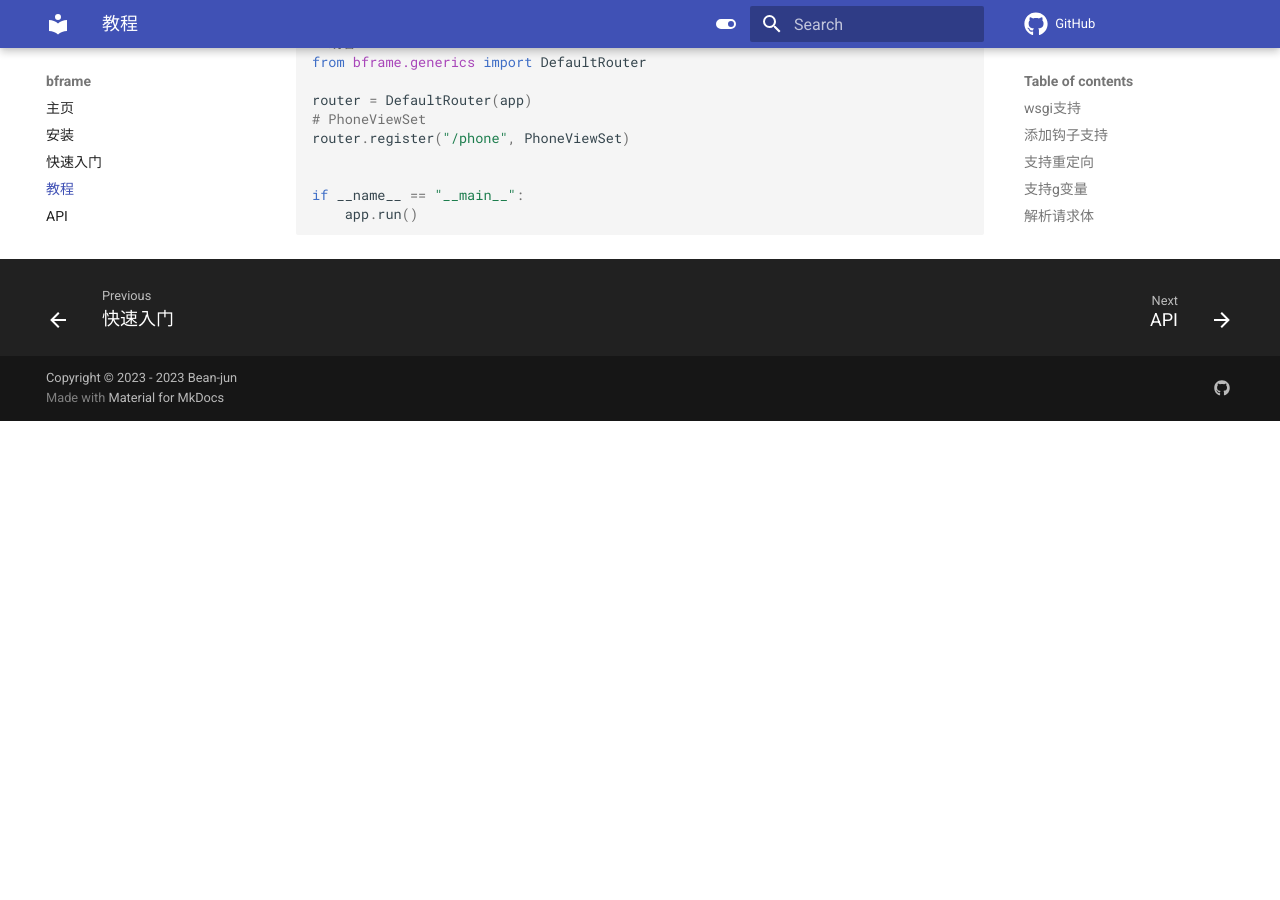
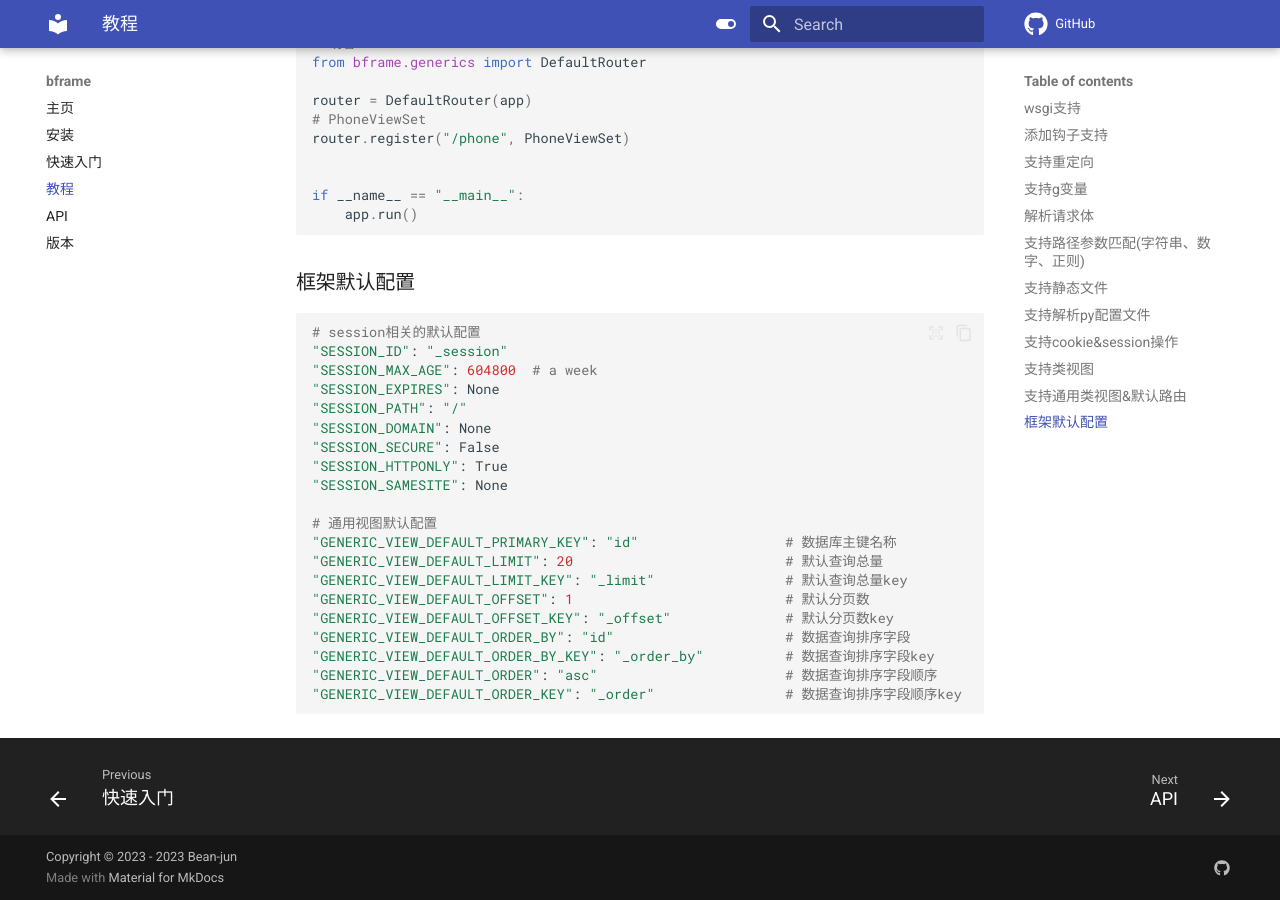
Before and after one commit to PyWebBuilders/bframe, an MkDocs documentation site: the page built from docs/tutorial.md, in a window 1280 px wide and 900 px high, scrolled down 4211 px. Built offline with MkDocs 1.6.1 and Material for MkDocs 9.7.7, drawn with Linux system fonts in a browser that asks for light colours; comment, search, counter and statistics services are not loaded; before the commit the page ends 4632 px from its top, so only the background shows below that.

Commit message:
[docs] update project doc

````diff
--- a/docs/api.md
+++ b/docs/api.md
@@ -1 +1,23 @@
-# Reference
+### 结构树
+
+```shell
+.
+├── __init__.py
+├── _except.py              # 异常
+├── config.py               # 框架配置
+├── ctx.py                  # 框架上下文
+├── frame.py                # frame框架
+├── generics.py             # 通用类视图
+├── local.py                # 框架本地线程对象
+├── logger.py               # 框架通用日志文件库
+├── route.py                # 框架路由
+├── scaffold.py             # frame框架骨架
+├── serizlizer.py           # 通用类视图序列化工具库
+├── server.py               # 框架提供的内置server
+├── sessions.py             # 框架提供对session的支持
+├── testing.py              # 框架提供的对单元测试工具
+├── utils.py                # 框架提供的部分工具
+├── view.py                 # 类视图
+├── wrappers.py             # 框架对请求、响应的包装器
+└── wsgi.py                 # 框架对wsgi的支持
+```
--- a/docs/tutorial.md
+++ b/docs/tutorial.md
@@ -225,3 +225,28 @@
 if __name__ == "__main__":
     app.run()
 ```
+
+### 框架默认配置
+
+```shell
+# session相关的默认配置
+"SESSION_ID": "_session"
+"SESSION_MAX_AGE": 604800  # a week
+"SESSION_EXPIRES": None
+"SESSION_PATH": "/"
+"SESSION_DOMAIN": None
+"SESSION_SECURE": False
+"SESSION_HTTPONLY": True
+"SESSION_SAMESITE": None
+
+# 通用视图默认配置
+"GENERIC_VIEW_DEFAULT_PRIMARY_KEY": "id"                  # 数据库主键名称
+"GENERIC_VIEW_DEFAULT_LIMIT": 20                          # 默认查询总量
+"GENERIC_VIEW_DEFAULT_LIMIT_KEY": "_limit"                # 默认查询总量key
+"GENERIC_VIEW_DEFAULT_OFFSET": 1                          # 默认分页数
+"GENERIC_VIEW_DEFAULT_OFFSET_KEY": "_offset"              # 默认分页数key
+"GENERIC_VIEW_DEFAULT_ORDER_BY": "id"                     # 数据查询排序字段
+"GENERIC_VIEW_DEFAULT_ORDER_BY_KEY": "_order_by"          # 数据查询排序字段key
+"GENERIC_VIEW_DEFAULT_ORDER": "asc"                       # 数据查询排序字段顺序
+"GENERIC_VIEW_DEFAULT_ORDER_KEY": "_order"                # 数据查询排序字段顺序key
+```
````
Also changed, not shown: docs/index.md (+5 -0 lines).
